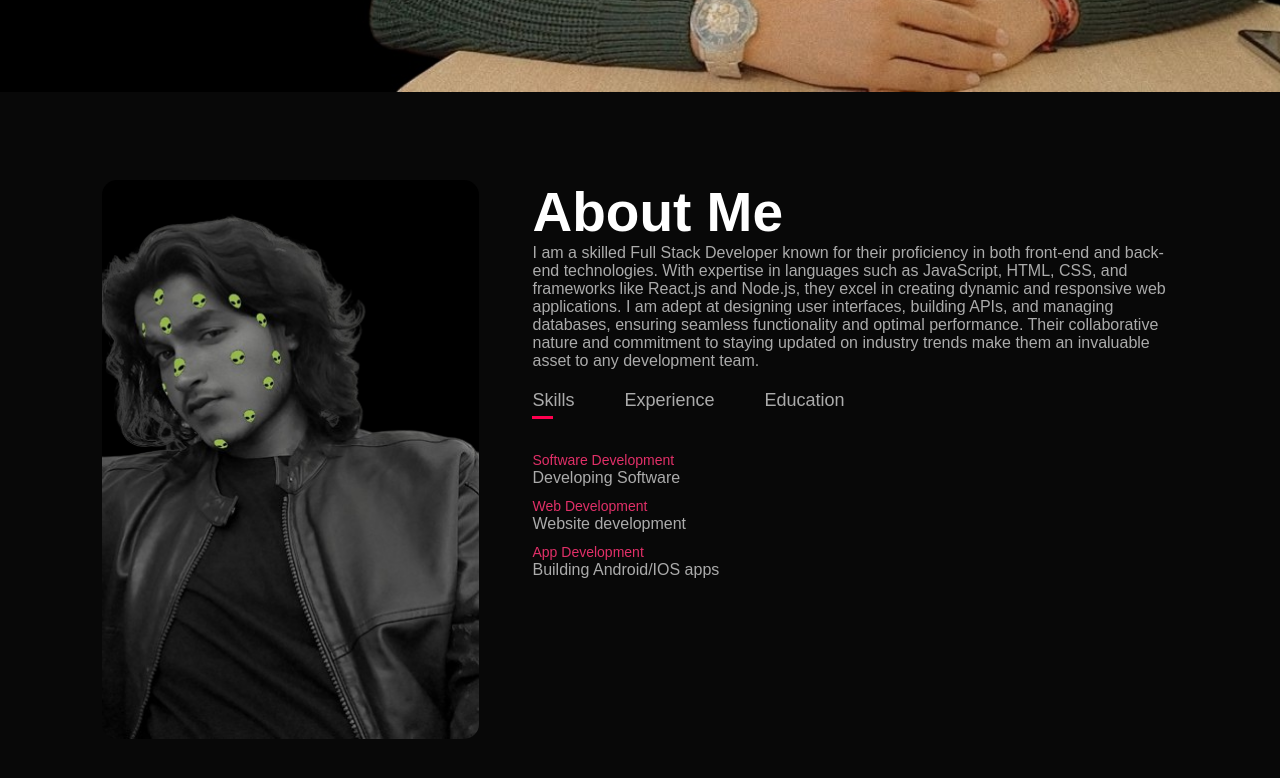
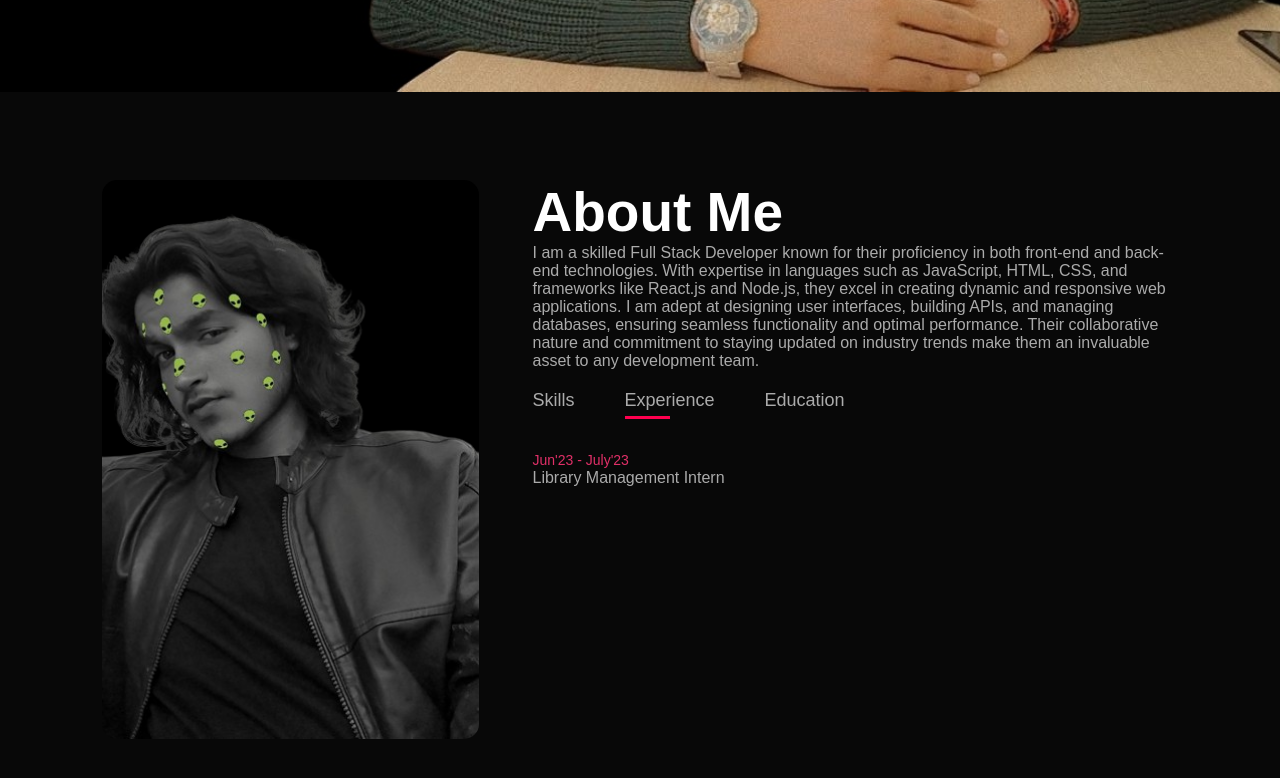
Before and after one commit to Ayushsainii04/Portfolio, a plain HTML site: page index.html in a window 1280 px wide. Both pictures are taken after a click on the element "Experience". Shown: the part 708-1486 px from the top of the page. Drawn offline with nearby package versions, Linux system fonts and the light colour scheme.

Commit message:
Update index.html

```diff
--- a/index.html
+++ b/index.html
@@ -6,8 +6,7 @@
     <meta name="viewport" content="width=device-width, initial-scale=1.0">
     <title>Personal Portfolio Website</title>
     <link rel="stylesheet" href="style.css">
-    <link rel="stylesheet" href="main.js">
-     <script type="text/javascript" src="http://code.jquery.com/jquery-latest.js"></script>
+    <script type="text/javascript" src="http://code.jquery.com/jquery-latest.js"></script>
 
 </head>
 
@@ -70,8 +69,22 @@
             </div>
         </div>
     </div>
-   <script src="main.js">
+   <script>
 
+   var tablinks1 = document.getElementsByClassName("tab-links1");
+var tabcontents1 = document.getElementsByClassName("tab-contents1");
+
+function opentab(tabname) {
+
+    for (var tablink of tablinks1) {
+        tablink.classList.remove("active-link1");
+    }
+    for (var tabcontent of tabcontents1) {
+        tabcontent.classList.remove("active-tab1");
+    }
+    event.currentTarget.classList.add("active-link1");
+    document.getElementById(tabname).classList.add("active-tab1");
+}
    </script>
 </body>
 
```
